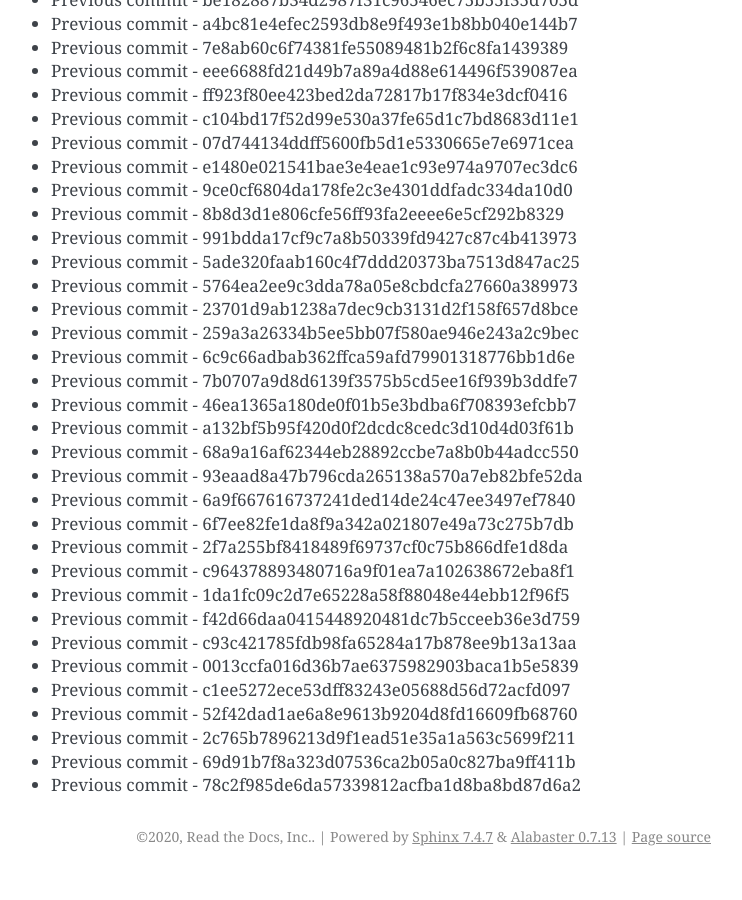
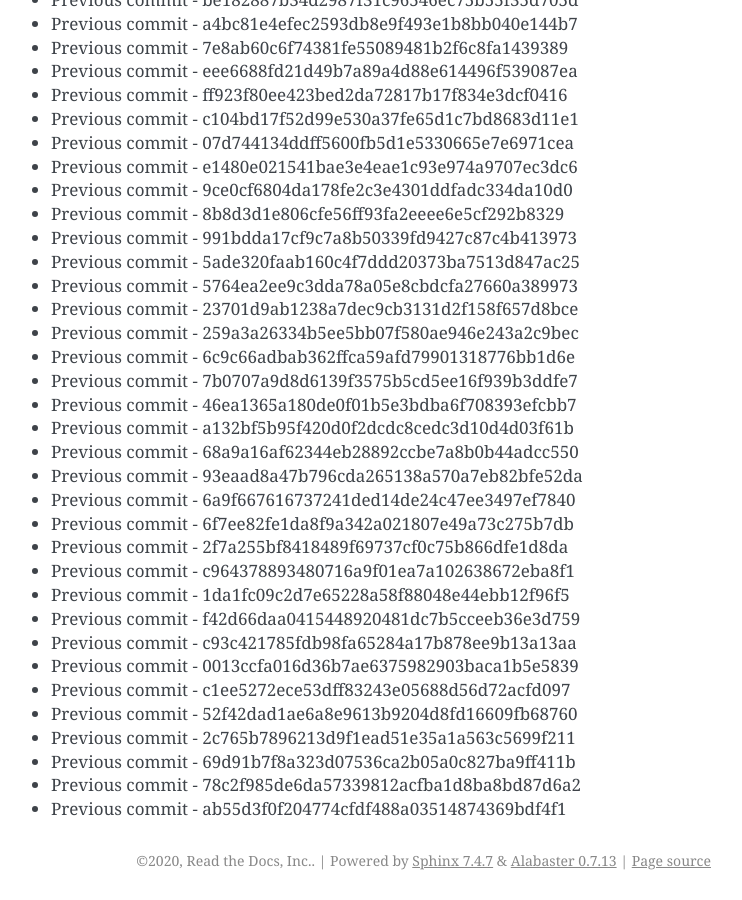
Before and after one commit to readthedocs/rtd-git-stresstest, a Sphinx documentation site: the page built from docs/updates.rst, in a window 1280 px wide and 900 px high, scrolled down 47226 px. Shown: the whole window, without its empty margins (399-1141 px from the left). Built offline with Sphinx 7.4.7, drawn with Linux system fonts in a browser that asks for light colours; before the commit the page ends 48102 px from its top, so only the background shows below that.

Commit message:
Generating commit from previous: ab55d3f0f204774cfdf488a03514874369bdf4f1

```diff
--- a/docs/updates.rst
+++ b/docs/updates.rst
@@ -2016,3 +2016,4 @@ It can be tested for any performance characteristics.
 * Previous commit - 2c765b7896213d9f1ead51e35a1a563c5699f211
 * Previous commit - 69d91b7f8a323d07536ca2b05a0c827ba9ff411b
 * Previous commit - 78c2f985de6da57339812acfba1d8ba8bd87d6a2
+* Previous commit - ab55d3f0f204774cfdf488a03514874369bdf4f1
```
